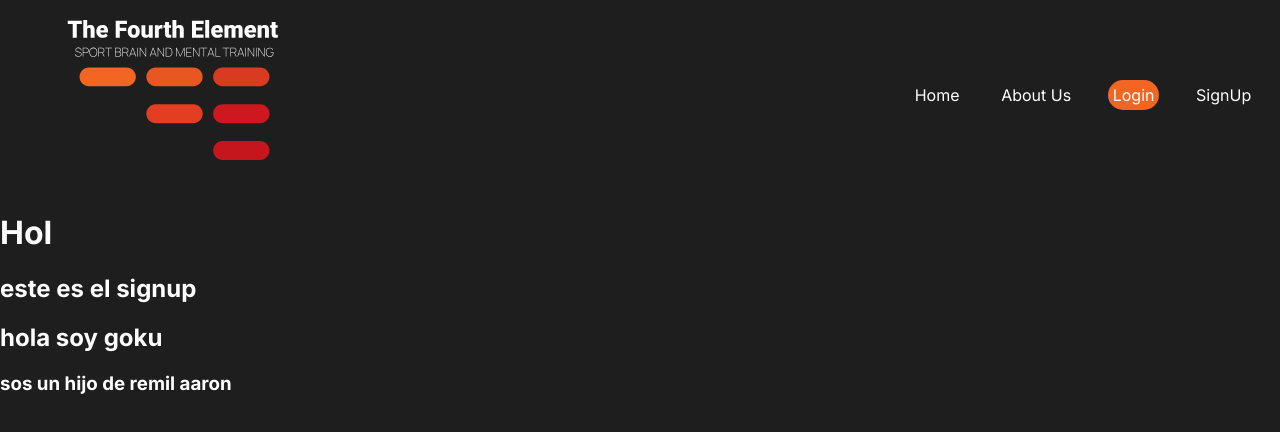
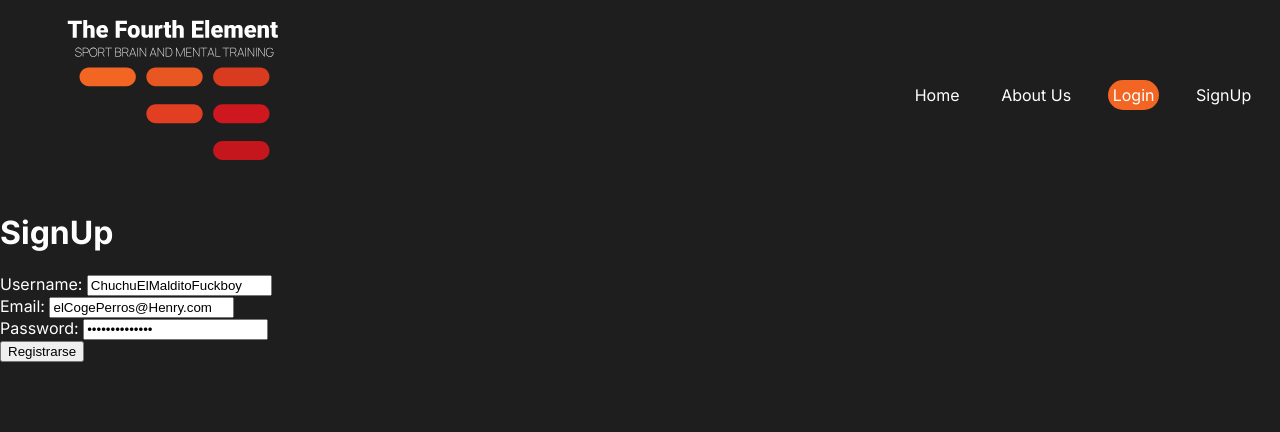
Before and after one commit to The-fourth-elements/The-fourth-Element-CLIENT, a Next.js app: page /signup in a window 1280 px wide. Shown: the top 432 px of the page. Built offline with nearby package versions, Linux system fonts and the light colour scheme.

Commit message:
carpeta signup

```diff
--- a/src/app/signup/page.jsx
+++ b/src/app/signup/page.jsx
@@ -1,11 +1,11 @@
+import Register from "@/components/Register/Register";
 
 const SignUp = ( ) => {
     return (
         <div>
-            <h1>Hol</h1>
-            <h2>este es el signup</h2>
-            <h2>hola soy goku </h2>
-            <h3>sos un hijo de remil aaron</h3>
+            <h1>SignUp</h1>
+
+            <Register/>
         </div>
     )
 }
```
